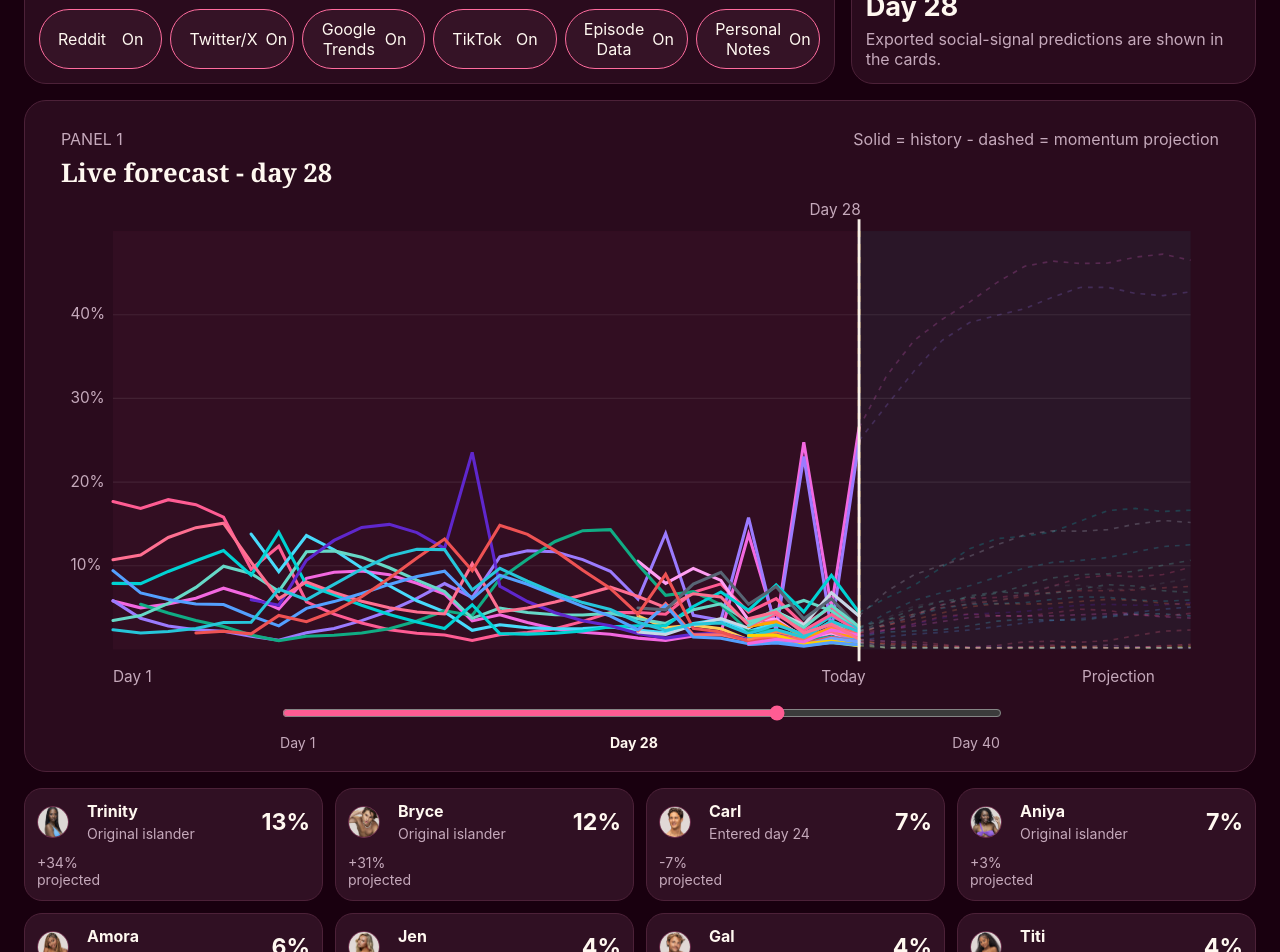
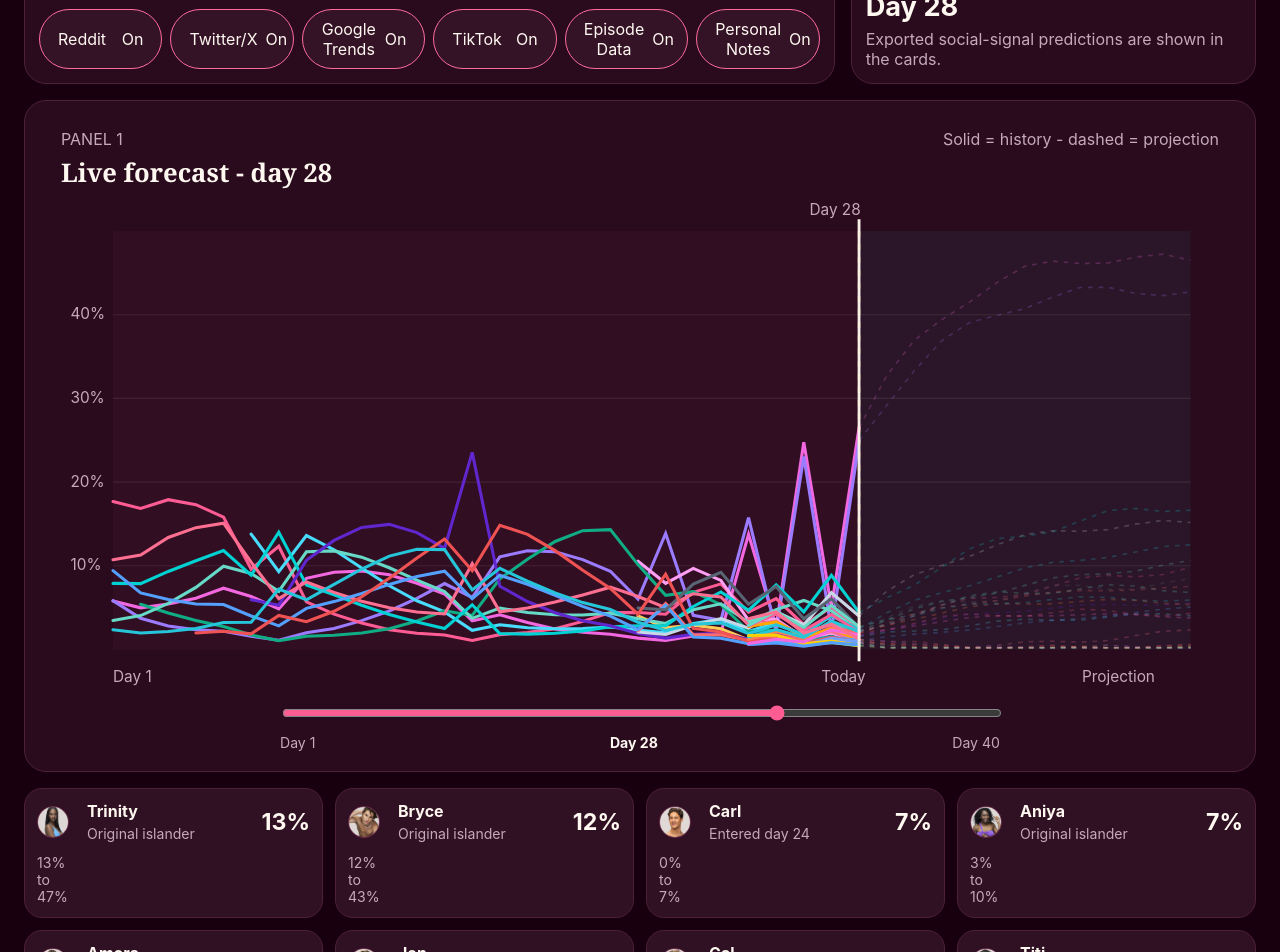
Before and after one commit to MarcusLJH17/Love-Island-Prediction-Model, a Next.js app: page / in a window 1280 px wide. Shown: the part 600-1552 px from the top of the page. Built offline with nearby package versions, Linux system fonts and the light colour scheme.

Commit message:
fix: clean up projection UI

```diff
--- a/app/page.tsx
+++ b/app/page.tsx
@@ -105,7 +105,7 @@ export default function Home() {
   }, [exportedDay]);
 
   const ranked = predictions
-    .map((prediction, index) => {
+    .map((prediction) => {
       const historical = prediction.points[cursorIndex]?.probability ?? 0;
       const projection = makeProjection(prediction, cursorIndex, projectionDays, { cursorDay: activeDay, season: activeSeason });
       const projectedValue = projectionMode ? projection[Math.round(selectedDay - dataset.currentDay) - 1] ?? projection[0] : historical;
@@ -218,7 +218,7 @@ export default function Home() {
         <div className="panel status">
           <div className="panel-title"><BarChart3 size={17} /> Cursor State</div>
           <strong>{projectionMode ? `+${(selectedDay - dataset.currentDay).toFixed(1)}d` : dayLabel(selectedDay)}</strong>
-          <span>{projectionMode ? "Momentum projection carries recent slope, signal pressure, and risk forward." : activeSeason === 7 ? "Backtest simulation starts at the selected historical day." : exportedDay ? "Exported social-signal predictions are shown in the cards." : "Seeded model distribution is shown in the cards."}</span>
+          <span>{projectionMode ? "Momentum projection is shown in the cards." : activeSeason === 7 ? "Backtest simulation starts at the selected historical day." : exportedDay ? "Exported social-signal predictions are shown in the cards." : "Seeded model distribution is shown in the cards."}</span>
         </div>
       </section>
 
@@ -228,7 +228,7 @@ export default function Home() {
             <p>Panel 1</p>
             <h2>{activeSeason === 8 ? `Live forecast - ${dayLabel(selectedDay).toLowerCase()}` : `Backtest - day 1 to ${selectedDay.toFixed(1)}`}</h2>
           </div>
-          <span>{activeSeason === 8 ? "Solid = history - dashed = momentum projection" : "Solid = historical model value - dashed = cursor projection"}</span>
+          <span>{activeSeason === 8 ? "Solid = history - dashed = projection" : "Solid = historical model value - dashed = projection"}</span>
         </div>
         <svg
           ref={chartRef}
@@ -303,8 +303,8 @@ export default function Home() {
       <section className="cards">
         {activeRanked.map((prediction) => {
           const fanDays = Math.max(1, maxDay - selectedDay);
-          const projectedEnd = prediction.projection[Math.max(0, Math.ceil(fanDays) - 1)] ?? prediction.displayProbability;
-          const movement = projectedEnd - prediction.displayProbability;
+          const low = Math.max(0, Math.min(...prediction.projection, prediction.displayProbability));
+          const high = Math.min(0.7, Math.max(...prediction.projection, prediction.displayProbability));
           return (
             <article className="contestant-card" key={prediction.contestant.id}>
               <IslanderPhoto contestant={prediction.contestant} />
@@ -313,7 +313,7 @@ export default function Home() {
                 <p>{prediction.contestant.isOG ? "Original islander" : `Entered day ${prediction.contestant.enteredDay}`}</p>
               </div>
               <strong>{pct(prediction.displayProbability)}</strong>
-              {fanMode && <span>{movement >= 0 ? "+" : ""}{pct(movement)} projected</span>}
+              {fanMode && <span>{pct(low)} to {pct(high)}</span>}
             </article>
           );
         })}
```
